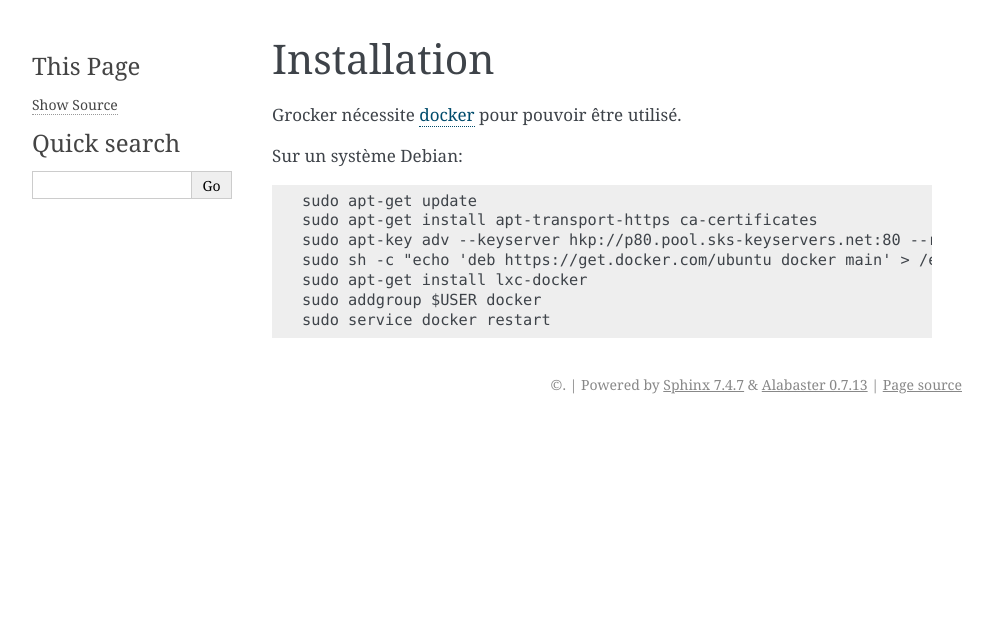
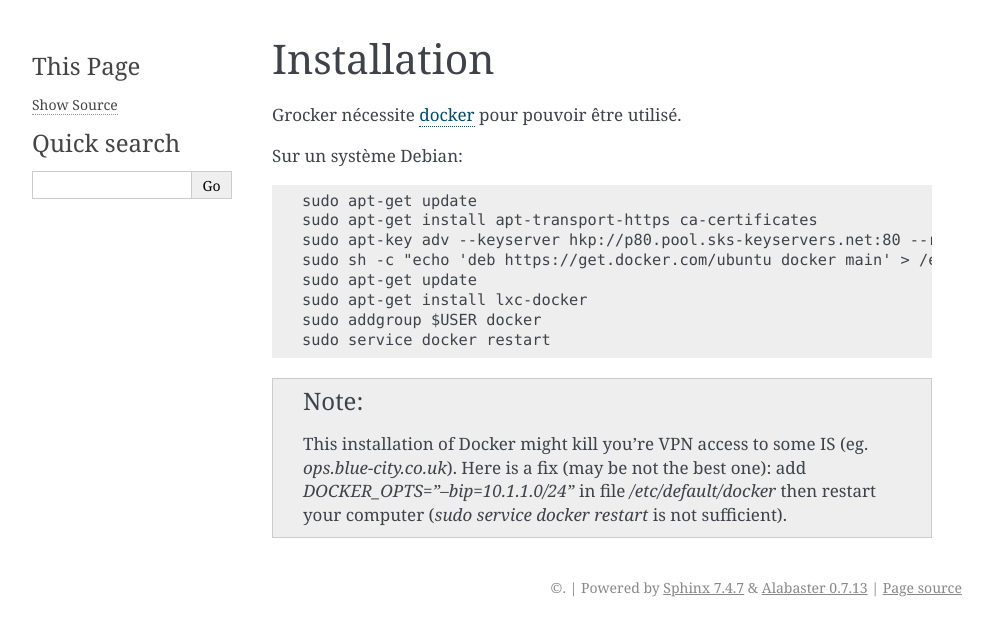
Before and after one commit to Polyconseil/grocker, a Sphinx documentation site: the page built from docs/installation.rst, in a window 1280 px wide. Shown: the top 636 px of the page, without its empty margins (148-1141 px from the left). Built offline with Sphinx 7.4.7, drawn with Linux system fonts in a browser that asks for light colours.

Commit message:
docs: update installation process

```diff
--- a/docs/installation.rst
+++ b/docs/installation.rst
@@ -9,8 +9,15 @@ Sur un système Debian::
   sudo apt-get install apt-transport-https ca-certificates
   sudo apt-key adv --keyserver hkp://p80.pool.sks-keyservers.net:80 --recv-keys 36A1D7869245C8950F966E92D8576A8BA88D21E9
   sudo sh -c "echo 'deb https://get.docker.com/ubuntu docker main' > /etc/apt/sources.list.d/docker"
+  sudo apt-get update
   sudo apt-get install lxc-docker
   sudo addgroup $USER docker
   sudo service docker restart
 
+.. note::
+
+  This installation of Docker might kill you're VPN access to some IS (eg. `ops.blue-city.co.uk`).
+  Here is a fix (may be not the best one): add `DOCKER_OPTS="--bip=10.1.1.0/24"` in file */etc/default/docker* then
+  restart your computer (`sudo service docker restart` is not sufficient).
+
 .. _docker: https://www.docker.com/
```
